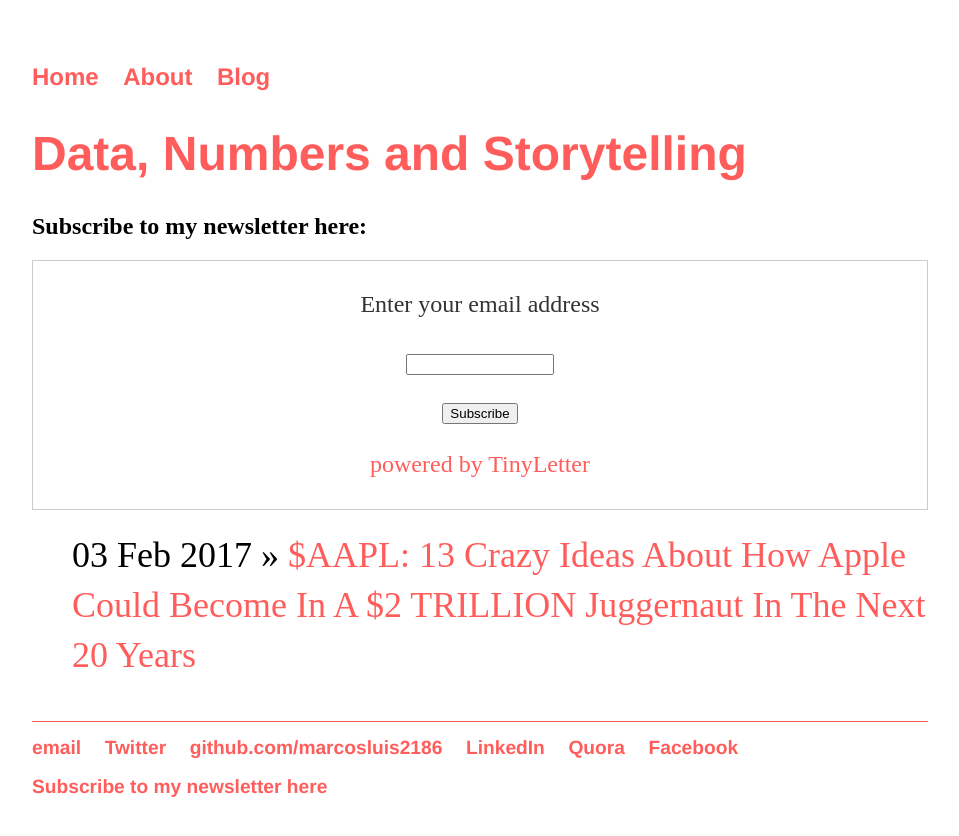
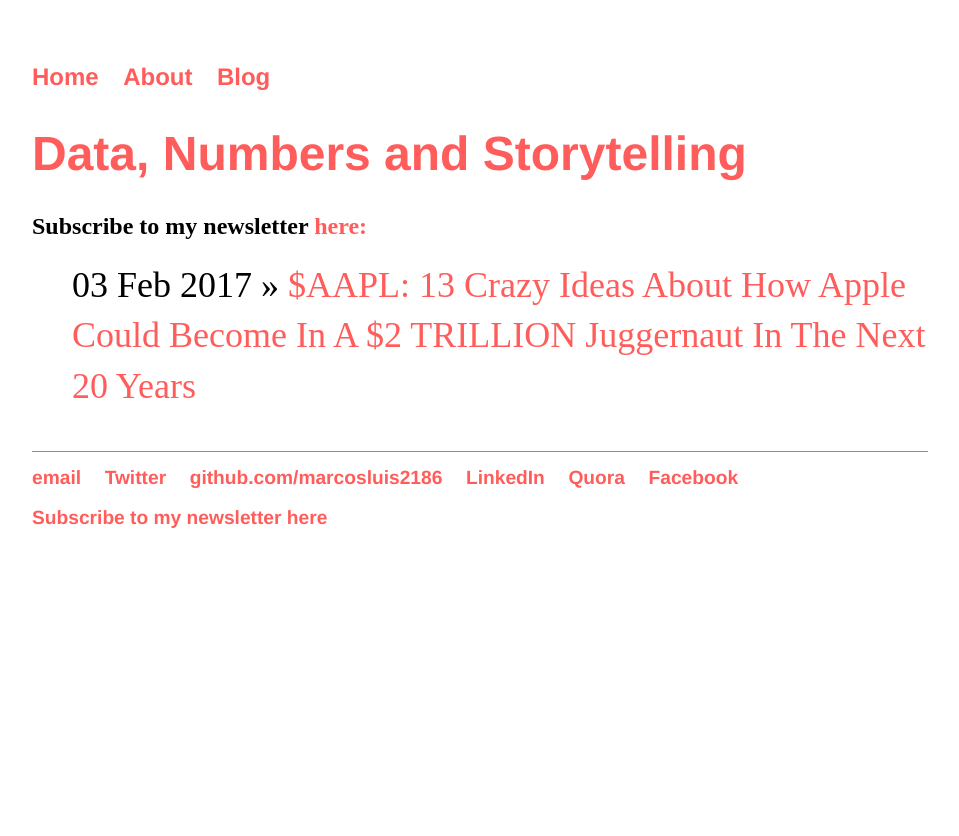
Before and after one commit to marcosluis2186/marcosluis2186.github.com, a Jekyll site: the page built from blog/index.html, in a window 1280 px wide. Shown: the top 836 px of the page, without its empty margins (160-1119 px from the left). Built offline with Jekyll 4.4.1, drawn with Linux system fonts in a browser that asks for light colours.

Commit message:
Changing the suncription link in the blog/index

```diff
--- a/blog/index.html
+++ b/blog/index.html
@@ -3,8 +3,7 @@
 title: Data, Numbers and Storytelling
 ---
 	<h1>{{ page.title }}</h1>
-        <h2>Subscribe to my newsletter here:</h2>
-	 <form style="border:1px solid #ccc;padding:3px;text-align:center;" action="https://tinyletter.com/data-numbers-and-storytelling" method="post" target="popupwindow" onsubmit="window.open('https://tinyletter.com/data-numbers-and-storytelling', 'popupwindow', 'scrollbars=yes,width=800,height=600');return true"><p><label for="tlemail">Enter your email address</label></p><p><input type="text" style="width:140px" name="email" id="tlemail" /></p><input type="hidden" value="1" name="embed"/><input type="submit" value="Subscribe" /><p><a href="https://tinyletter.com" target="_blank">powered by TinyLetter</a></p></form>
+        <h2>Subscribe to my newsletter <a href="https://tinyletter.com/data-numbers-and-storytelling" target="_blank">here:</a></h2>
 	<ul class="posts">
 
 	  {% for post in site.posts %}
```
